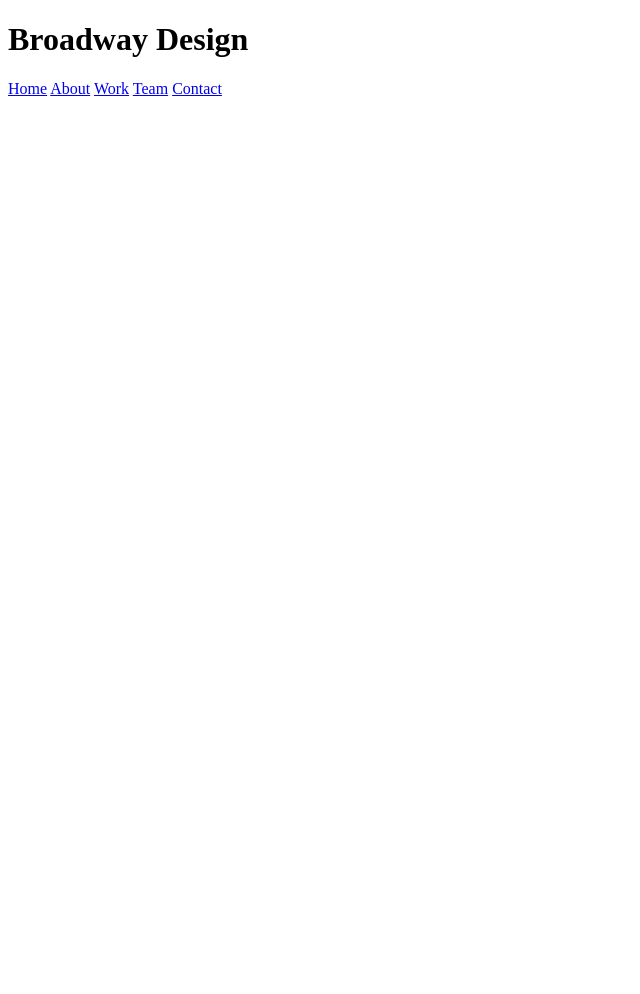
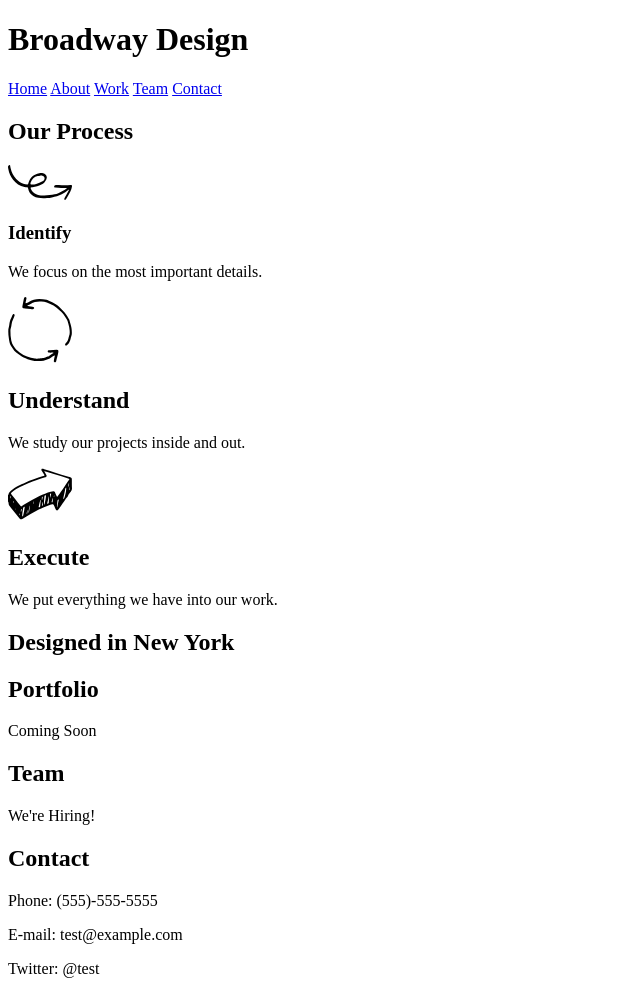
Before and after one commit to ACE-ZERO/BroadWay, a plain HTML site: page index.html in a window 1280 px wide. Shown: the whole page, without its empty margins (0-640 px from the left). Before the commit the page ends 800 px from the top, so only its background shows below. Drawn offline with Linux system fonts and the light colour scheme.

Commit message:
Write all html content.

```diff
--- a/index.html
+++ b/index.html
@@ -16,7 +16,35 @@
       <a href="#">Team</a>
       <a href="#">Contact</a>
 
+    </nav>
+    <div class="process">
 
-    </nav>
+      <h2>Our Process</h2>
+      <img src="./resources/icon/identify.svg" />
+      <h3>Identify</h3>
+      <p>We focus on the most important details.</p>
+
+      <img src="./resources/icon/understand.svg" />
+      <h2>Understand</h2>
+      <p>We study our projects inside and out.</p>
+
+      <img src="./resources/icon/execute.svg" />
+      <h2>Execute</h2>
+      <p>We put everything we have into our work.</p>
+    </div>
+
+    <h2>Designed in New York</h2>
+
+    <h2>Portfolio</h2>
+    <p>Coming Soon</p>
+
+    <h2>Team</h2>
+    <p>We're Hiring!</p>
+
+    <h2>Contact</h2>
+    <p>Phone: (555)-555-5555</p>
+    <p>E-mail: test@example.com</p>
+    <p>Twitter: @test</p>
+
   </body>
 </html>
```
